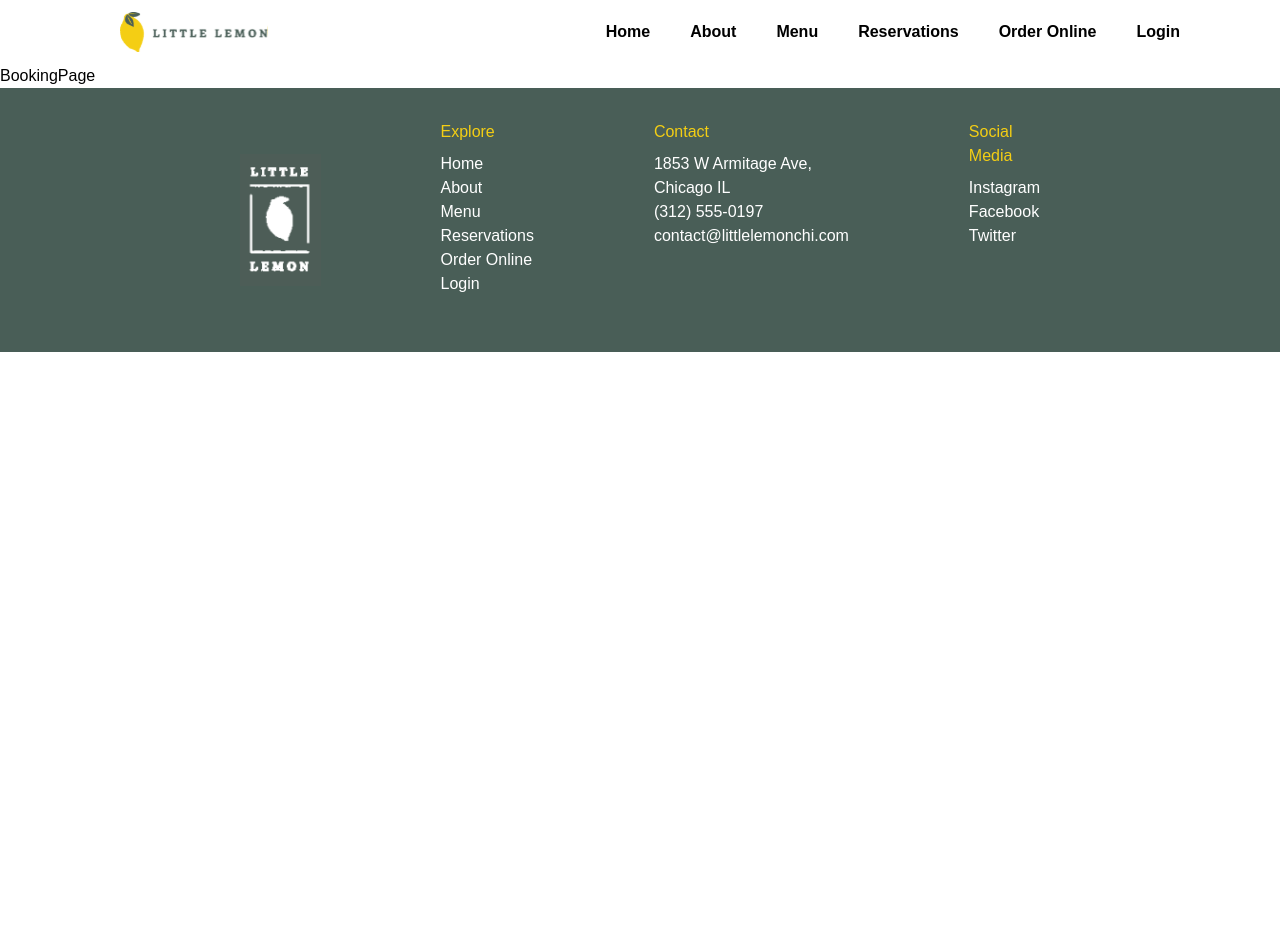
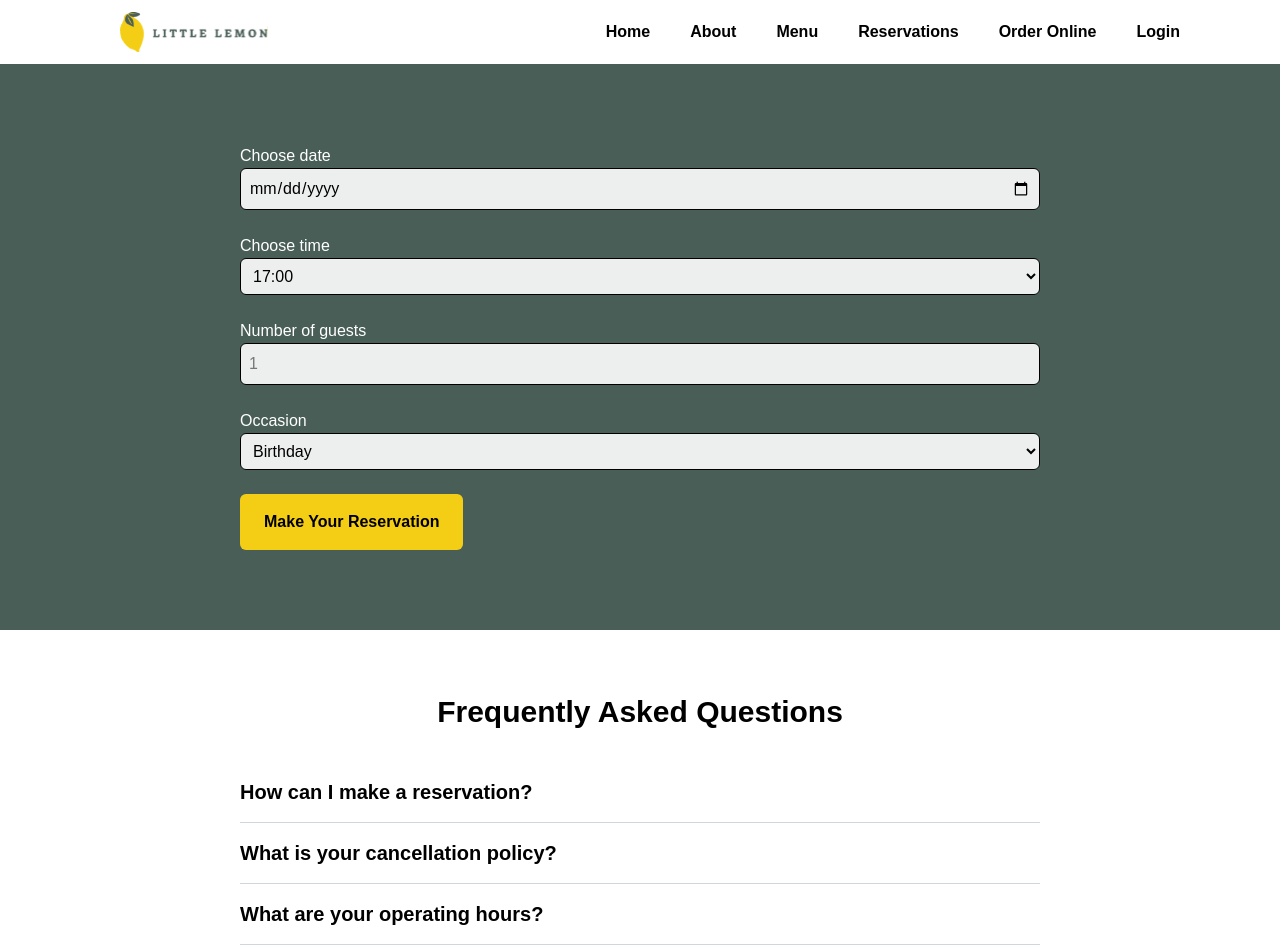
Before and after one commit to RaulGavriluta/little-lemon, a React (Vite) app: page /booking in a window 1280 px wide. Shown: the top 952 px of the page. Before the commit the page ends 800 px from the top, so only its background shows below. Built offline with nearby package versions, Linux system fonts and the light colour scheme.

Commit message:
Added Booking Page

```diff
--- /dev/null
+++ b/src/assets/components/BookingForm.jsx
@@ -0,0 +1,45 @@
+import React from 'react'
+
+const BookingForm = () => {
+  return (
+    <>
+        <form className='px-60 py-20 space-y-6 bg-[#495E57]'>
+            <div>
+                <label htmlFor="res-date" className='block text-white'>Choose date</label>
+                <input type="date" id="res-date" required className='w-full p-2 border rounded-md bg-[#EDEFEE]' />
+            </div>
+
+            <div>
+                <label htmlFor="res-time" className='block text-white'>Choose time</label>
+                <select id="res-time" className='w-full p-2 border rounded-md bg-[#EDEFEE]'>
+                    <option>17:00</option>
+                    <option>18:00</option>
+                    <option>19:00</option>
+                    <option>20:00</option>
+                    <option>21:00</option>
+                    <option>22:00</option>
+                </select>
+            </div>
+
+            <div>
+                <label htmlFor="guests" className='block text-white'>Number of guests</label>
+                <input type="number" placeholder="1" min="1" max="10" id="guests" className='w-full p-2 border rounded-md bg-[#EDEFEE]' />
+            </div>
+
+            <div>
+                <label htmlFor="occasion" className='block text-white'>Occasion</label>
+                <select id="occasion" className='w-full p-2 border rounded-md bg-[#EDEFEE] '>
+                    <option>Birthday</option>
+                    <option>Anniversary</option>
+                </select>
+            </div>
+
+            <div>
+                <input type="submit" value="Make Your Reservation" className='py-4 px-6 rounded-md font-bold text-black bg-[#F4CE14] hover:bg-black hover:text-white hover:shadow-2xl hover:transition-all duration-300 cursor-pointer' />
+            </div>
+        </form>
+    </>
+  )
+}
+
+export default BookingForm
--- a/src/assets/components/BookingPage.jsx
+++ b/src/assets/components/BookingPage.jsx
@@ -1,8 +1,14 @@
 import React from 'react'
+import BookingForm from './BookingForm'
+import FAQ from './FAQ'
+
 
 const BookingPage = () => {
   return (
-    <div>BookingPage</div>
+    <>
+        <BookingForm />
+        <FAQ />
+    </>
   )
 }
 
--- /dev/null
+++ b/src/assets/components/FAQ.jsx
@@ -0,0 +1,62 @@
+import React, { useState } from 'react';
+
+const FAQ = () => {
+  const [activeIndex, setActiveIndex] = useState(null);
+
+  const toggleAnswer = (index) => {
+    setActiveIndex(activeIndex === index ? null : index);
+  };
+
+  return (
+    <section className="py-16 px-60">
+      <h2 className="text-3xl font-bold text-center mb-8">Frequently Asked Questions</h2>
+
+      <div className="max-w-4xl mx-auto">
+        <div className="border-b border-gray-300 py-4">
+          <div
+            className="cursor-pointer text-xl font-semibold"
+            onClick={() => toggleAnswer(0)}
+          >
+            How can I make a reservation?
+          </div>
+          {activeIndex === 0 && (
+            <div className="text-md text-[#333333] mt-2">
+              You can make a reservation online via our website, or by calling us directly. We recommend booking in advance for your preferred time slot.
+            </div>
+          )}
+        </div>
+
+        <div className="border-b border-gray-300 py-4">
+          <div
+            className="cursor-pointer text-xl font-semibold"
+            onClick={() => toggleAnswer(1)}
+          >
+            What is your cancellation policy?
+          </div>
+          {activeIndex === 1 && (
+            <div className="text-md text-[#333333] mt-2">
+              You can cancel your reservation up to 24 hours before your scheduled time without any penalty. Cancellations made within 24 hours will incur a small fee.
+            </div>
+          )}
+        </div>
+
+        {/* Întrebarea 3 */}
+        <div className="border-b border-gray-300 py-4">
+          <div
+            className="cursor-pointer text-xl font-semibold"
+            onClick={() => toggleAnswer(2)}
+          >
+            What are your operating hours?
+          </div>
+          {activeIndex === 2 && (
+            <div className="text-md text-[#333333] mt-2">
+              Our restaurant is open every day from 11:00 AM to 10:00 PM. We are closed on public holidays.
+            </div>
+          )}
+        </div>
+      </div>
+    </section>
+  );
+};
+
+export default FAQ;
--- a/src/assets/components/Footer.jsx
+++ b/src/assets/components/Footer.jsx
@@ -1,5 +1,6 @@
 import React from 'react'
 import logo from '../icons_assets/logo.png'
+import { Link } from 'react-router-dom'
 
 const Footer = () => {
   return (
@@ -8,10 +9,14 @@ const Footer = () => {
         <div className='h-50'>
           <h5 className='text-[#F4CE14] pb-2 '>Explore</h5>
           <ul>
-              <li><a href="#" className='hover:text-[#F4CE14]'>Home</a></li>
+              <li className='hover:text-[#F4CE14]'>
+                <Link to="/">Home</Link>
+              </li>
               <li><a href="#" className='hover:text-[#F4CE14]'>About</a></li>
               <li><a href="#" className='hover:text-[#F4CE14]'>Menu</a></li>
-              <li><a href="#" className='hover:text-[#F4CE14]'>Reservations</a></li>
+              <li className='hover:text-[#F4CE14]'>
+                <Link to="/booking">Reservations</Link>
+              </li>
               <li><a href="#" className='hover:text-[#F4CE14]'>Order Online</a></li>
               <li><a href="#" className='hover:text-[#F4CE14]'>Login</a></li>
           </ul>
```
